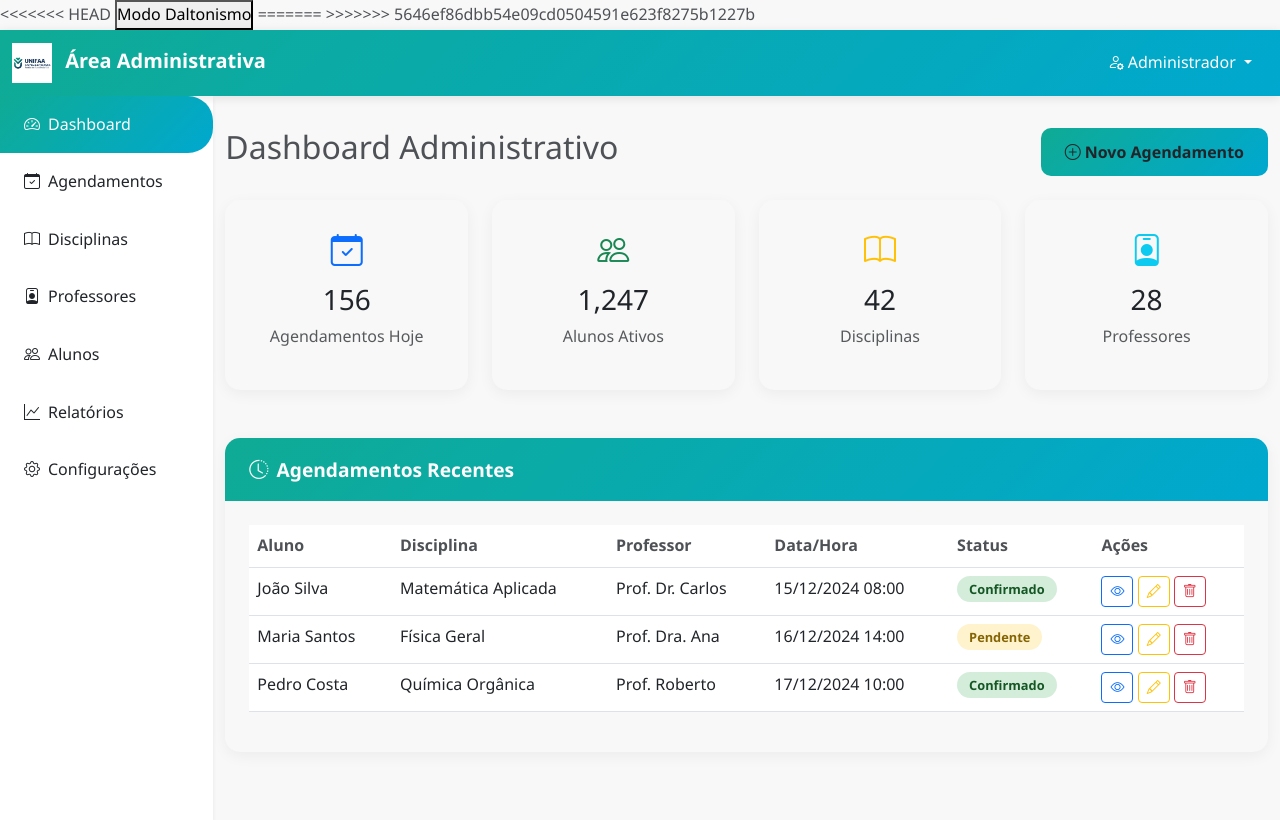
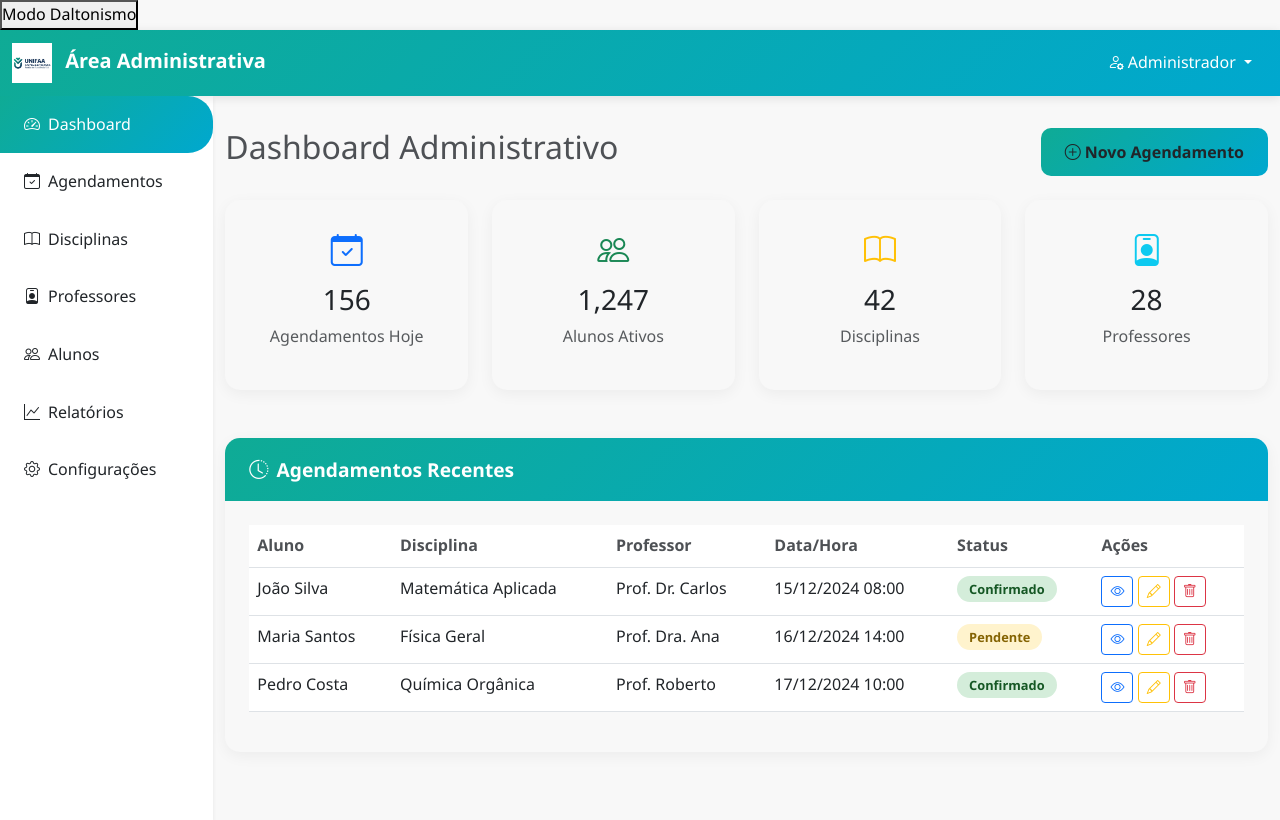
Before and after one commit to Kuasne/RC-ADS, a plain HTML site: page admin.html in a window 1280 px wide. Drawn offline with nearby package versions, Linux system fonts and the light colour scheme.

Commit message:
modo daltonismo - vitor

```diff
--- a/admin.html
+++ b/admin.html
@@ -9,10 +9,7 @@
     <link href="css/style.css" rel="stylesheet">
 </head>
 <body class="dashboard-page">
-<<<<<<< HEAD
     <button id="deuteranopia-toggle" class="btn-accessibility" title="Modo Daltonismo">Modo Daltonismo</button>
-=======
->>>>>>> 5646ef86dbb54e09cd0504591e623f8275b1227b
     <!-- Navbar -->
     <nav class="navbar navbar-expand-lg navbar-custom">
         <div class="container-fluid">
```
